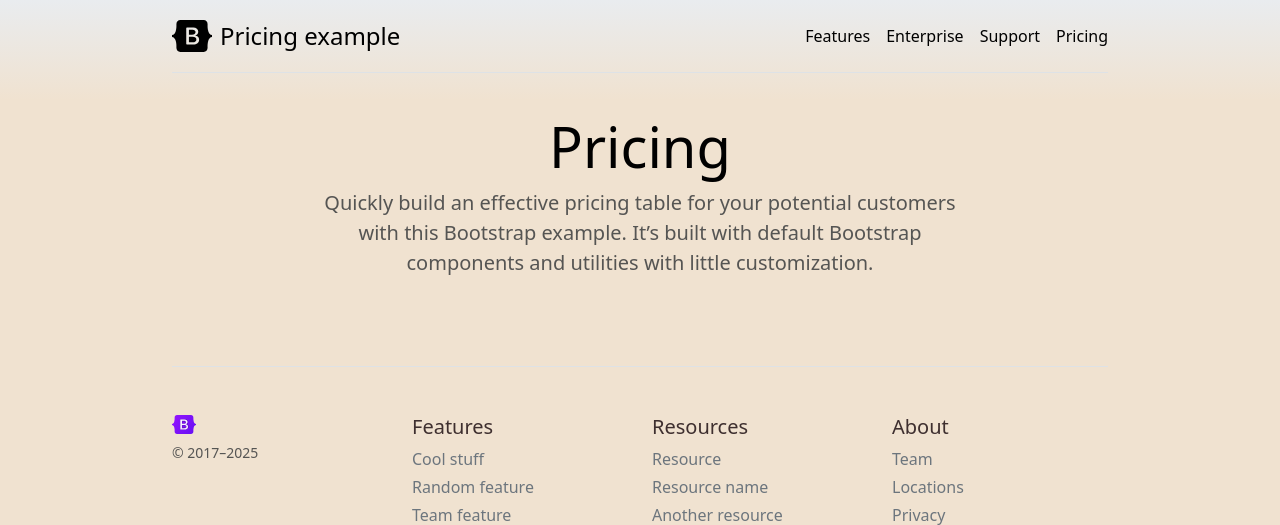
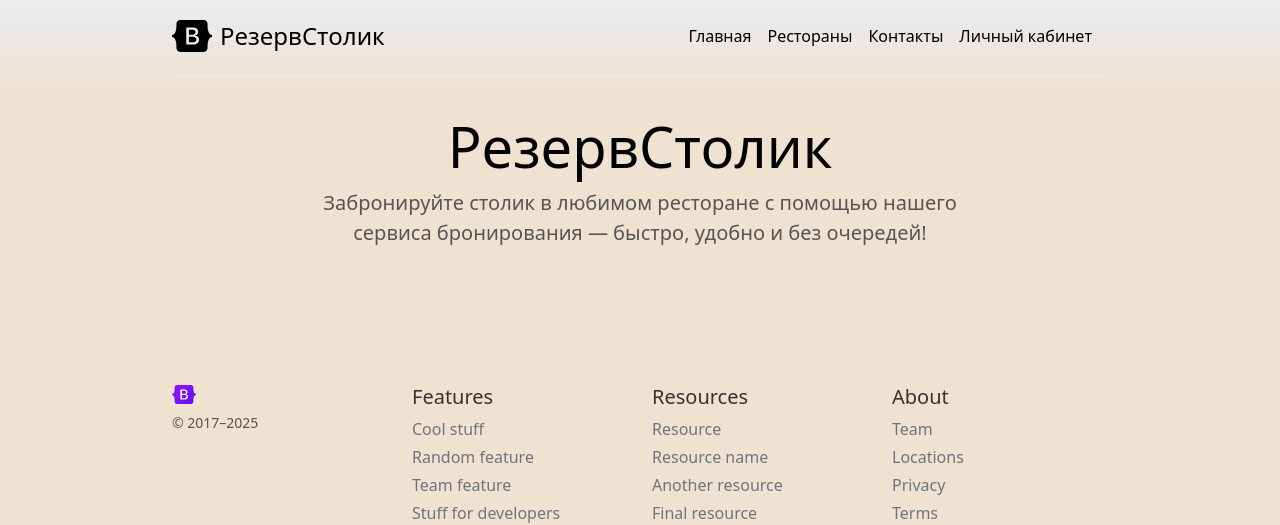
Before and after one commit to DashulyaE/restaurant_table_reservation, a Django app: page / in a window 1280 px wide. Shown: the top 525 px of the page. Run offline with Django 5.2, Linux system fonts and the light colour scheme; data that the repository does not hold is empty; some libraries are stand-ins or nearby versions.

Commit message:
Настроены шаблоны перехода

```diff
--- /dev/null
+++ b/reservations/templates/includes/inc_menu.html
@@ -0,0 +1,12 @@
+      <div class="d-flex flex-column flex-md-row align-items-center pb-3 mb-4 border-bottom">
+        <a href="/" class="d-flex align-items-center link-body-emphasis text-decoration-none">
+          <svg xmlns="http://www.w3.org/2000/svg" width="40" height="32" class="me-2" viewBox="0 0 118 94" role="img">
+            <title>Bootstrap</title>
+            <path fill-rule="evenodd" clip-rule="evenodd" d="M24.509 0c-6.733 0-11.715 5.893-11.492 12.284.214 6.14-.064 14.092-2.066 20.577C8.943 39.365 5.547 43.485 0 44.014v5.972c5.547.529 8.943 4.649 10.951 11.153 2.002 6.485 2.28 14.437 2.066 20.577C12.794 88.106 17.776 94 24.51 94H93.5c6.733 0 11.714-5.893 11.491-12.284-.214-6.14.064-14.092 2.066-20.577 2.009-6.504 5.396-10.624 10.943-11.153v-5.972c-5.547-.529-8.934-4.649-10.943-11.153-2.002-6.484-2.28-14.437-2.066-20.577C105.214 5.894 100.233 0 93.5 0H24.508zM80 57.863C80 66.663 73.436 72 62.543 72H44a2 2 0 01-2-2V24a2 2 0 012-2h18.437c9.083 0 15.044 4.92 15.044 12.474 0 5.302-4.01 10.049-9.119 10.88v.277C75.317 46.394 80 51.21 80 57.863zM60.521 28.34H49.948v14.934h8.905c6.884 0 10.68-2.772 10.68-7.727 0-4.643-3.264-7.207-9.012-7.207zM49.948 49.2v16.458H60.91c7.167 0 10.964-2.876 10.964-8.281 0-5.406-3.903-8.178-11.425-8.178H49.948z" fill="currentColor"></path>
+          </svg> <span class="fs-4">РезервСтолик</span> </a>
+        <nav class="d-inline-flex mt-2 mt-md-0 ms-md-auto"> <a class="me-3 py-2 link-body-emphasis text-decoration-none" href="#">Главная</a> <a class="me-3 py-2 link-body-emphasis text-decoration-none" href="#">Рестораны</a><a class="me-3 py-2 link-body-emphasis text-decoration-none" href="#">Контакты </a> <a class="me-3 py-2 link-body-emphasis text-decoration-none" href="#">Личный кабинет</a></nav>
+      </div>
+      <div class="pricing-header p-3 pb-md-4 mx-auto text-center">
+        <h1 class="display-4 fw-normal text-body-emphasis">РезервСтолик</h1>
+        <p class="fs-5 text-body-secondary">Забронируйте столик в любимом ресторане с помощью нашего сервиса бронирования — быстро, удобно и без очередей!</p>
+      </div>
--- a/reservations/templates/reservations/base.html
+++ b/reservations/templates/reservations/base.html
@@ -169,18 +169,7 @@
   </svg>
   <div class="container py-3">
     <header>
-      <div class="d-flex flex-column flex-md-row align-items-center pb-3 mb-4 border-bottom">
-        <a href="/" class="d-flex align-items-center link-body-emphasis text-decoration-none">
-          <svg xmlns="http://www.w3.org/2000/svg" width="40" height="32" class="me-2" viewBox="0 0 118 94" role="img">
-            <title>Bootstrap</title>
-            <path fill-rule="evenodd" clip-rule="evenodd" d="M24.509 0c-6.733 0-11.715 5.893-11.492 12.284.214 6.14-.064 14.092-2.066 20.577C8.943 39.365 5.547 43.485 0 44.014v5.972c5.547.529 8.943 4.649 10.951 11.153 2.002 6.485 2.28 14.437 2.066 20.577C12.794 88.106 17.776 94 24.51 94H93.5c6.733 0 11.714-5.893 11.491-12.284-.214-6.14.064-14.092 2.066-20.577 2.009-6.504 5.396-10.624 10.943-11.153v-5.972c-5.547-.529-8.934-4.649-10.943-11.153-2.002-6.484-2.28-14.437-2.066-20.577C105.214 5.894 100.233 0 93.5 0H24.508zM80 57.863C80 66.663 73.436 72 62.543 72H44a2 2 0 01-2-2V24a2 2 0 012-2h18.437c9.083 0 15.044 4.92 15.044 12.474 0 5.302-4.01 10.049-9.119 10.88v.277C75.317 46.394 80 51.21 80 57.863zM60.521 28.34H49.948v14.934h8.905c6.884 0 10.68-2.772 10.68-7.727 0-4.643-3.264-7.207-9.012-7.207zM49.948 49.2v16.458H60.91c7.167 0 10.964-2.876 10.964-8.281 0-5.406-3.903-8.178-11.425-8.178H49.948z" fill="currentColor"></path>
-          </svg> <span class="fs-4">Pricing example</span> </a>
-        <nav class="d-inline-flex mt-2 mt-md-0 ms-md-auto"> <a class="me-3 py-2 link-body-emphasis text-decoration-none" href="#">Features</a> <a class="me-3 py-2 link-body-emphasis text-decoration-none" href="#">Enterprise</a> <a class="me-3 py-2 link-body-emphasis text-decoration-none" href="#">Support</a> <a class="py-2 link-body-emphasis text-decoration-none" href="#">Pricing</a> </nav>
-      </div>
-      <div class="pricing-header p-3 pb-md-4 mx-auto text-center">
-        <h1 class="display-4 fw-normal text-body-emphasis">Pricing</h1>
-        <p class="fs-5 text-body-secondary">Quickly build an effective pricing table for your potential customers with this Bootstrap example. It’s built with default Bootstrap components and utilities with little customization.</p>
-      </div>
+    {% include 'includes/inc_menu.html' %}
     </header>
     <main>
     {% block content %}
--- a/reservations/templates/reservations/restaurant_list.html
+++ b/reservations/templates/reservations/restaurant_list.html
@@ -15,7 +15,10 @@
         <ul class="list-unstyled mt-3 mb-4 flex-fill">
           <li>{{restaurant.description|truncatechars:100}}</li>
         </ul>
-        <button type="button" class="w-100 btn btn-lg btn-outline-primary mt-auto">Sign up for free</button>
+        <div class="d-flex gap-2">
+          <a href="{% url 'reservations:restaurants_detail' restaurant.pk %}" class="flex-fill btn btn-lg btn-outline-primary text-nowrap fs-6">Узнать о ресторане</a>
+          <a href="#" class="flex-fill btn btn-lg btn-outline-primary text-nowrap fs-6">Зарезервировать</a>
+        </div>
       </div>
     </div>
   </div>
--- a/reservations/urls.py
+++ b/reservations/urls.py
@@ -3,10 +3,11 @@ from django.urls import path, include
 
 from config import settings
 from reservations.apps import ReservationsConfig
-from reservations.views import restaurants_list
+from reservations.views import restaurants_list, restaurants_detail
 
 app_name = ReservationsConfig.name
 
 urlpatterns = [
-    path("", restaurants_list),
+    path("", restaurants_list, name='restaurants_list'),
+    path("restaurants/<int:pk>/", restaurants_detail, name='restaurants_detail'),
 ] + static(settings.MEDIA_URL, document_root=settings.MEDIA_ROOT)
--- a/reservations/views.py
+++ b/reservations/views.py
@@ -7,3 +7,9 @@ def restaurants_list(request):
     restaurants = Restaurant.objects.all()
     context = {"restaurants": restaurants}
     return render(request, "reservations/restaurant_list.html", context)
+
+
+def restaurants_detail(request, pk):
+    restaurant = Restaurant.objects.get(pk=pk)
+    context = {"restaurant": restaurant}
+    return render(request, "reservations/restaurants_detail.html", context)
```
Also changed, not shown: reservations/templates/reservations/restaurants_detail.html (added, +38 -0 lines).
